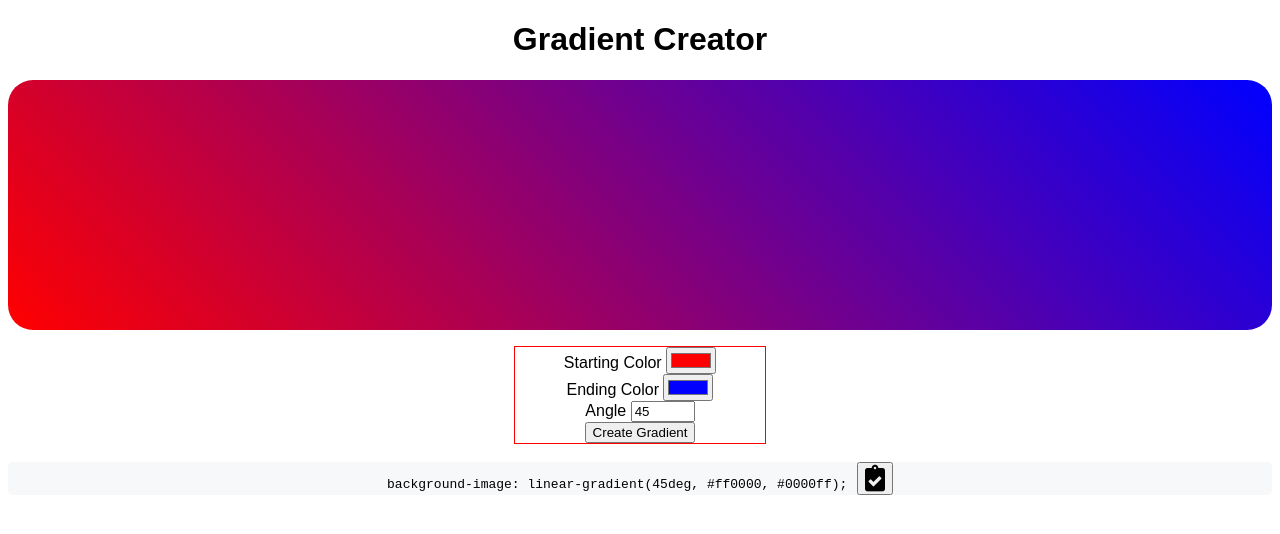
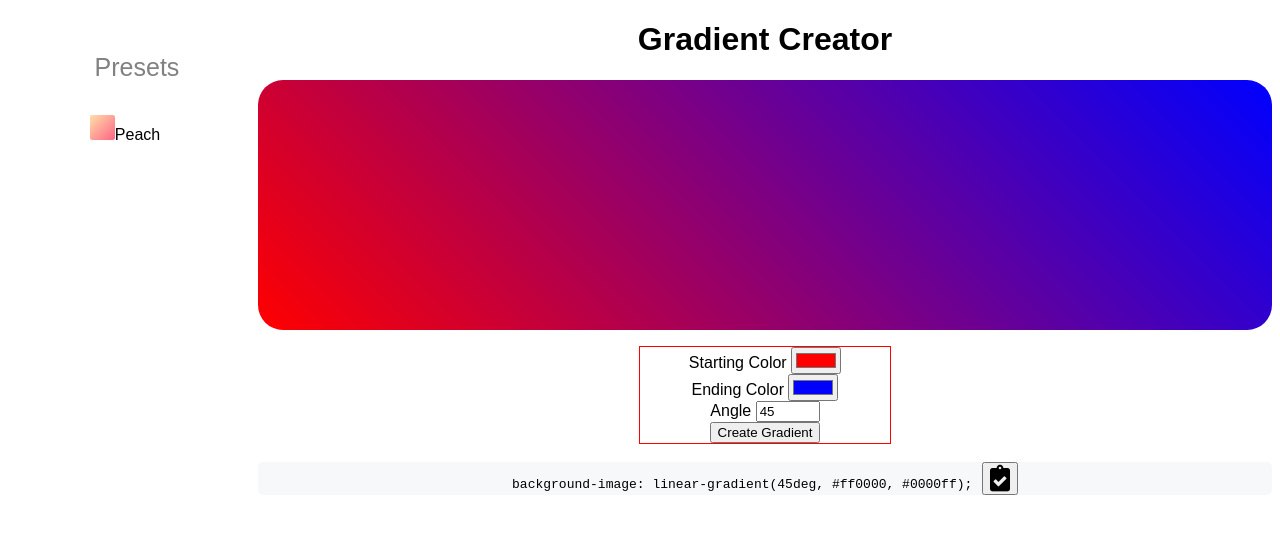
Before and after one commit to chase-stevens/gradientDeviser, a plain HTML site: page index.html in a window 1280 px wide. Drawn offline with Linux system fonts and the light colour scheme.

Commit message:
added preset gradients

```diff
--- a/index.html
+++ b/index.html
@@ -6,13 +6,12 @@
 </head>
 <body>
 
-  <!--
   <div class="sidenav">
-    <a href="#">one</a>
-    <a href="#">two</a>
-    <a href="#">three</a>
+    <p>Presets</p>
+    <div class="preset-gradient-menu-item">
+      <div class="gradient-preview"></div>Peach
+    </div>
   </div>
-  -->
 
   <div class="container">
     <h1>Gradient Creator</h1>
--- a/style.css
+++ b/style.css
@@ -3,7 +3,6 @@ body {
   text-align: center
 }
 
-/*
 .sidenav {
   height: 100%;
   width: 250px;
@@ -16,17 +15,24 @@ body {
   padding-top: 20px;
 }
 
-.sidenav a {
+.sidenav a, p {
   padding: 8px 8px 8px 32px;
   text-decoration: none;
   font-size: 25px;
   color: #818181;
   display: block;
 }
-*/
+
+.preset-gradient-menu-item .gradient-preview {
+  display: inline-block;
+  width: 25px;
+  height: 25px;
+  border-radius: 2.5px;
+  background-image: linear-gradient( 135deg, #FFD3A5 10%, #FD6585 100%);
+}
 
 .container {
-  /*margin-left: 250px;*/
+  margin-left: 250px;
   width: auto;
 }
 
```
